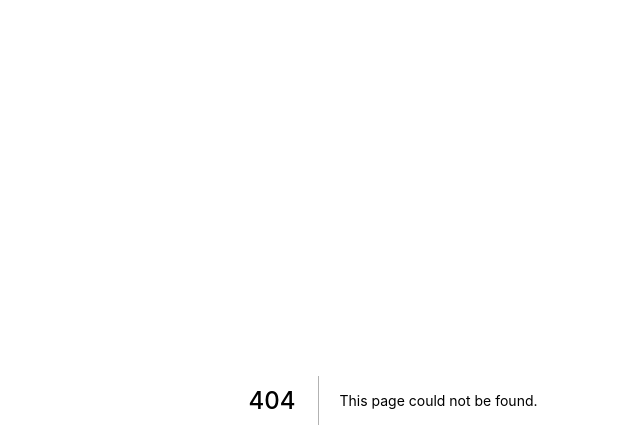
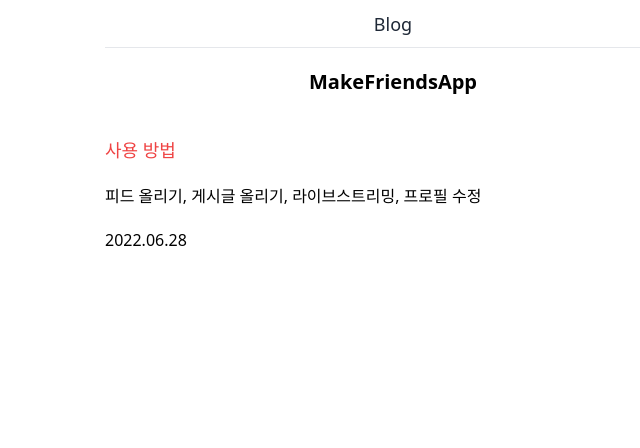
Before and after one commit to chominho14/makefriends_app, a Next.js app: page /blog in a window 1280 px wide. Before the commit this address had no page. Shown: the top 448 px of the page, without its empty margins (247-887 px from the left). Built offline with nearby package versions, Linux system fonts and the light colour scheme.

Commit message:
v1.4.6(NextJS - Blog section and getStaticProps)

```diff
--- a/package.json
+++ b/package.json
@@ -12,6 +12,7 @@
     "@prisma/client": "^3.11.0",
     "@sendgrid/mail": "^7.6.2",
     "@tailwindcss/forms": "^0.5.0",
+    "gray-matter": "^4.0.3",
     "iron-session": "^6.1.1",
     "next": "^12.1.0",
     "nodemailer": "^6.7.4",
--- /dev/null
+++ b/pages/blog.tsx
@@ -0,0 +1,48 @@
+import Layout from "@components/layout";
+import { readdirSync, readFileSync } from "fs";
+import matter from "gray-matter";
+import { NextPage } from "next";
+
+interface Post {
+  title: string;
+  data: string;
+  category: string;
+  date: string;
+}
+
+const Blog: NextPage<{ posts: Post[] }> = ({ posts }) => {
+  return (
+    <Layout title="Blog" seoTitle="Blog">
+      <h1 className="my-10 mt-5 text-center text-xl font-semibold">
+        MakeFriendsApp
+      </h1>
+      <ul>
+        {posts.map((post, index) => (
+          <div key={index} className="mb-5">
+            <span className="text-lg text-red-500">{post.title}</span>
+            <div className="my-5">
+              <span>{post.data}</span>
+            </div>
+            <div>
+              <span>{post.date}</span>
+            </div>
+          </div>
+        ))}
+      </ul>
+    </Layout>
+  );
+};
+
+export async function getStaticProps() {
+  const blogPosts = readdirSync("./posts").map((file) => {
+    const content = readFileSync(`./posts/${file}`, "utf-8");
+    return matter(content).data;
+  });
+  return {
+    props: {
+      posts: blogPosts,
+    },
+  };
+}
+
+export default Blog;
--- /dev/null
+++ b/posts/01-first-posts.md
@@ -0,0 +1,6 @@
+---
+title: 사용 방법
+data: 피드 올리기, 게시글 올리기, 라이브스트리밍, 프로필 수정
+category: thougths
+date: 2022.06.28
+---
```
Also changed, not shown: 1 other file (tests, documents, lock files or other folders).
